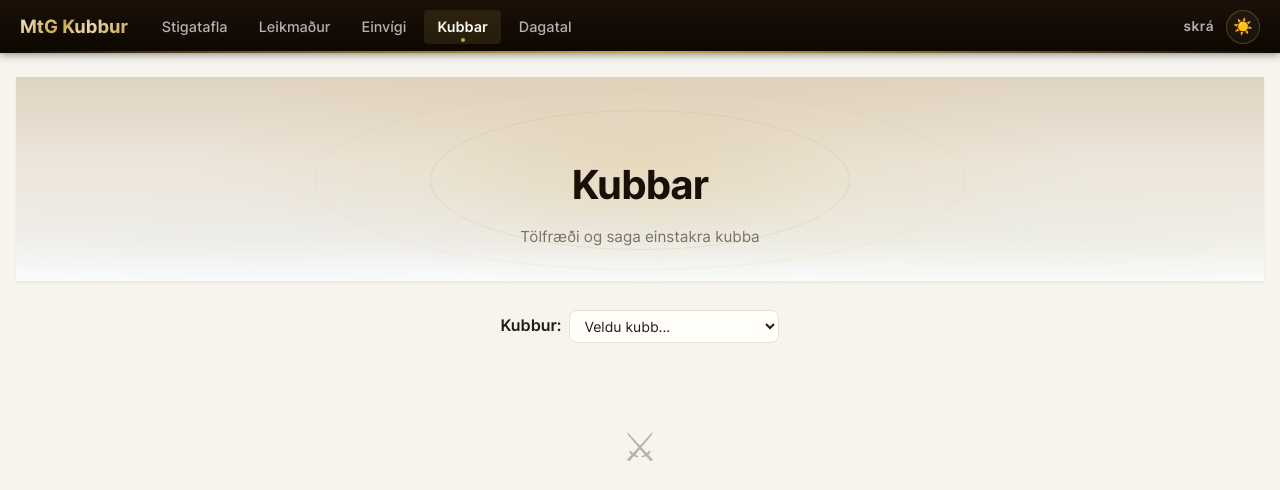
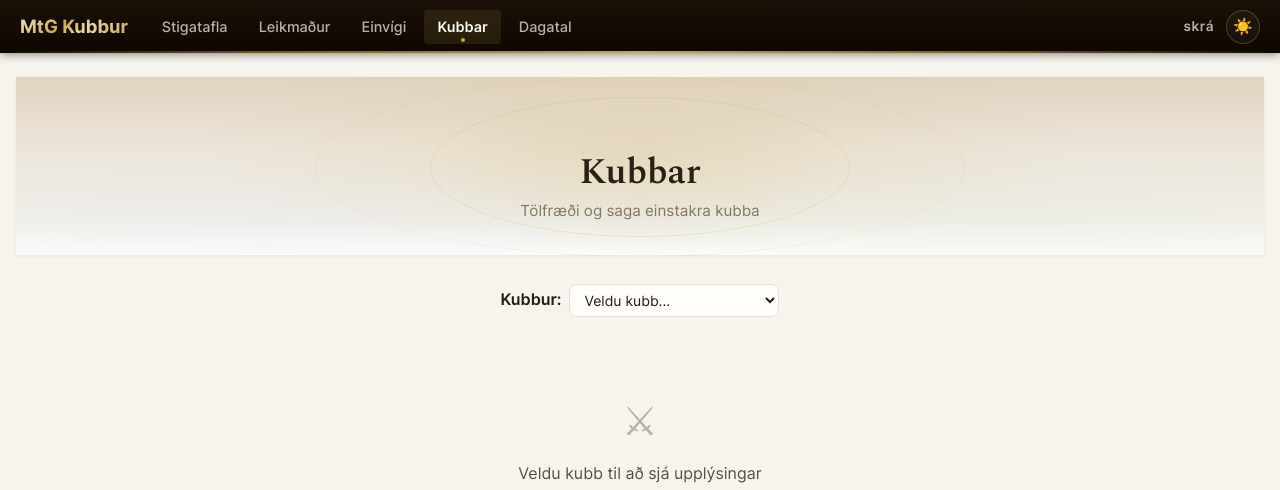
Before and after one commit to mtgkubbur/mtgkubbur.is, a FastAPI app: page /kubbar in a window 1280 px wide. Shown: the top 490 px of the page. Run offline with FastAPI, Linux system fonts and the light colour scheme; some web fonts are replaced.

Commit message:
feat(design): Spectral display serif for page titles & subtitles
Co-Authored-By: Claude Opus 4.8 (1M context) <noreply@anthropic.com>

```diff
--- a/app/static/css/mtg.css
+++ b/app/static/css/mtg.css
@@ -126,26 +126,26 @@
 }
 
 .page-header h1 {
-  font-size: 2.5rem;
-  font-weight: 700;
-  color: #1a1008;
-  margin: 0 0 0.5rem;
-  letter-spacing: -0.02em;
+  font-family: var(--font-display);
+  font-size: var(--h1-size);
+  font-weight: 600;
+  color: #2a2013;
+  margin: 0 0 0.4rem;
+  letter-spacing: 0;
+  line-height: 1.1;
 }
 
 .page-header .subtitle {
-  color: #5c4f42;
+  font-family: var(--font-display);
+  font-weight: 500;
+  font-style: italic;
+  color: #6f6354;
   font-size: 1.1rem;
   margin: 0;
-  font-weight: 400;
+  letter-spacing: 0;
 }
 
-.page-header .page-desc {
-  color: #7a7068;
-  font-size: 0.95rem;
-  margin: 0.25rem 0 0;
-  font-weight: 400;
-}
+.page-header .page-desc { color: #837663; font-size: 0.95rem; margin: 0.35rem 0 0; font-weight: 400; }
 
 .date-badge {
   display: inline-flex;
@@ -1092,14 +1092,9 @@
   opacity: 1;
 }
 
-[data-theme="dark"] .page-header h1 {
-  color: #e8e4dc;
-}
-
-[data-theme="dark"] .page-header .subtitle,
-[data-theme="dark"] .page-header .page-desc {
-  color: #7a7670;
-}
+[data-theme="dark"] .page-header h1 { color: #ede4d2; }
+[data-theme="dark"] .page-header .subtitle { color: #b6a684; }
+[data-theme="dark"] .page-header .page-desc { color: #8c8378; }
 
 [data-theme="dark"] .date-badge {
   background: rgba(212, 168, 67, 0.15);
```
